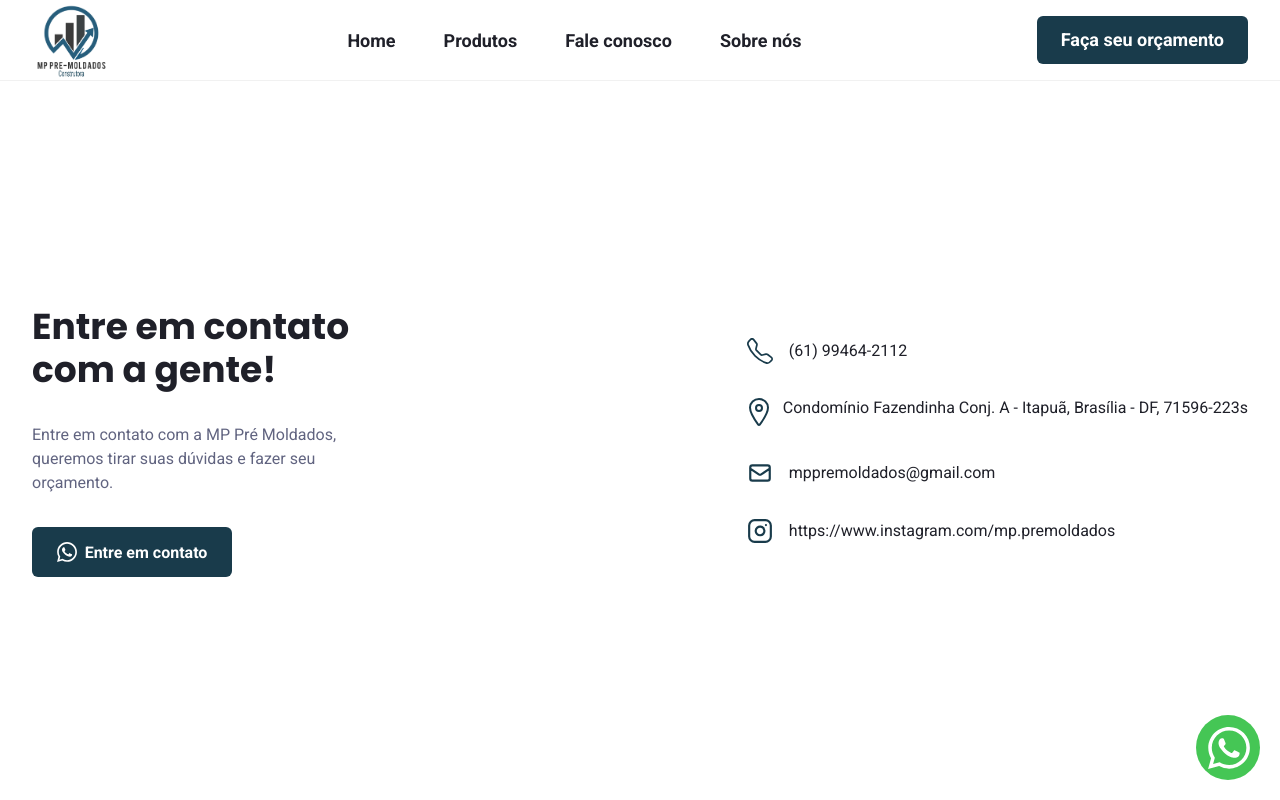
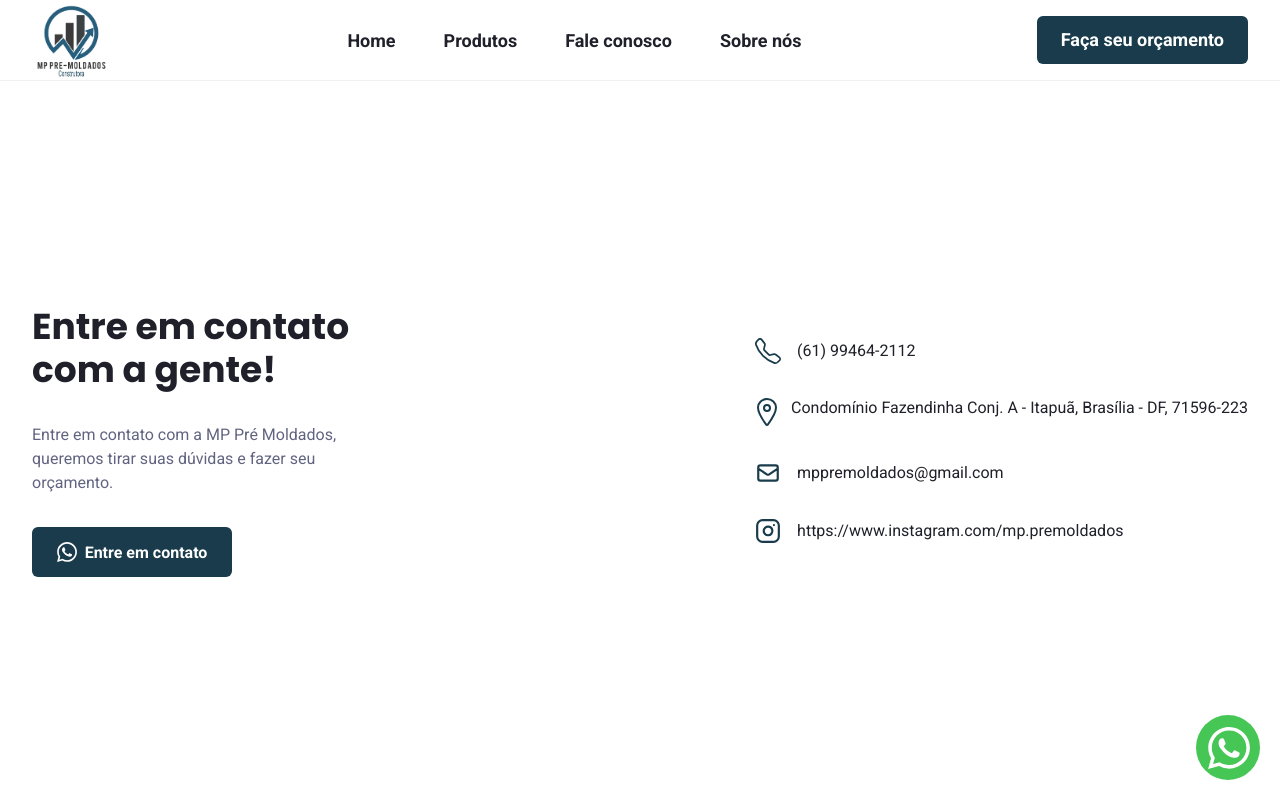
Before and after one commit to pedromiiguel/lp-pre-moldados, a Next.js app: page /contato in a window 1280 px wide. Shown: the top 800 px of the page. Built offline with nearby package versions, Linux system fonts and the light colour scheme.

Commit message:
chore: removed s

```diff
--- a/src/pages/contato/index.tsx
+++ b/src/pages/contato/index.tsx
@@ -102,7 +102,7 @@ const Contato: NextPage = () => {
                 href="https://maps.app.goo.gl/SyAKZb52s2hJAqaGA"
                 _hover={{ textDecoration: 'underline' }}
               >
-                Condomínio Fazendinha Conj. A - Itapuã, Brasília - DF, 71596-223s
+                Condomínio Fazendinha Conj. A - Itapuã, Brasília - DF, 71596-223
               </Text>
             </Flex>
 
```
